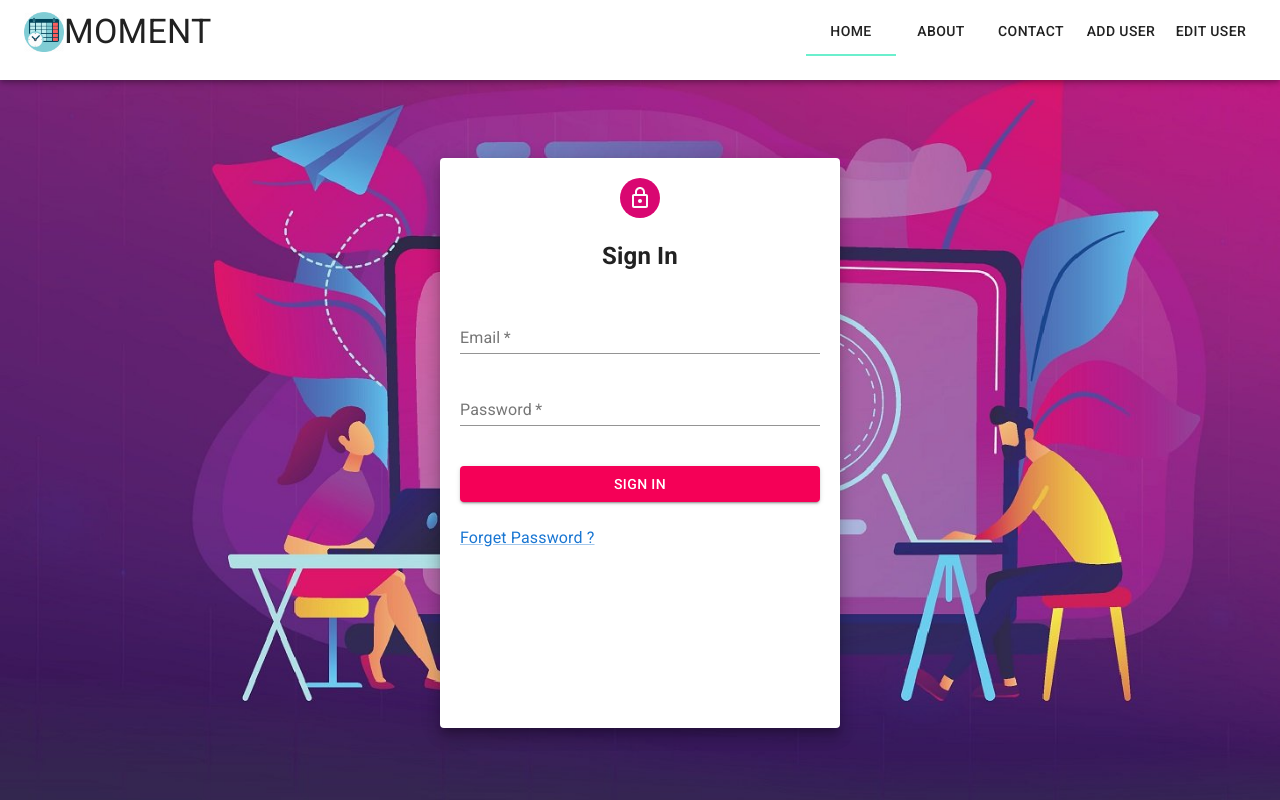
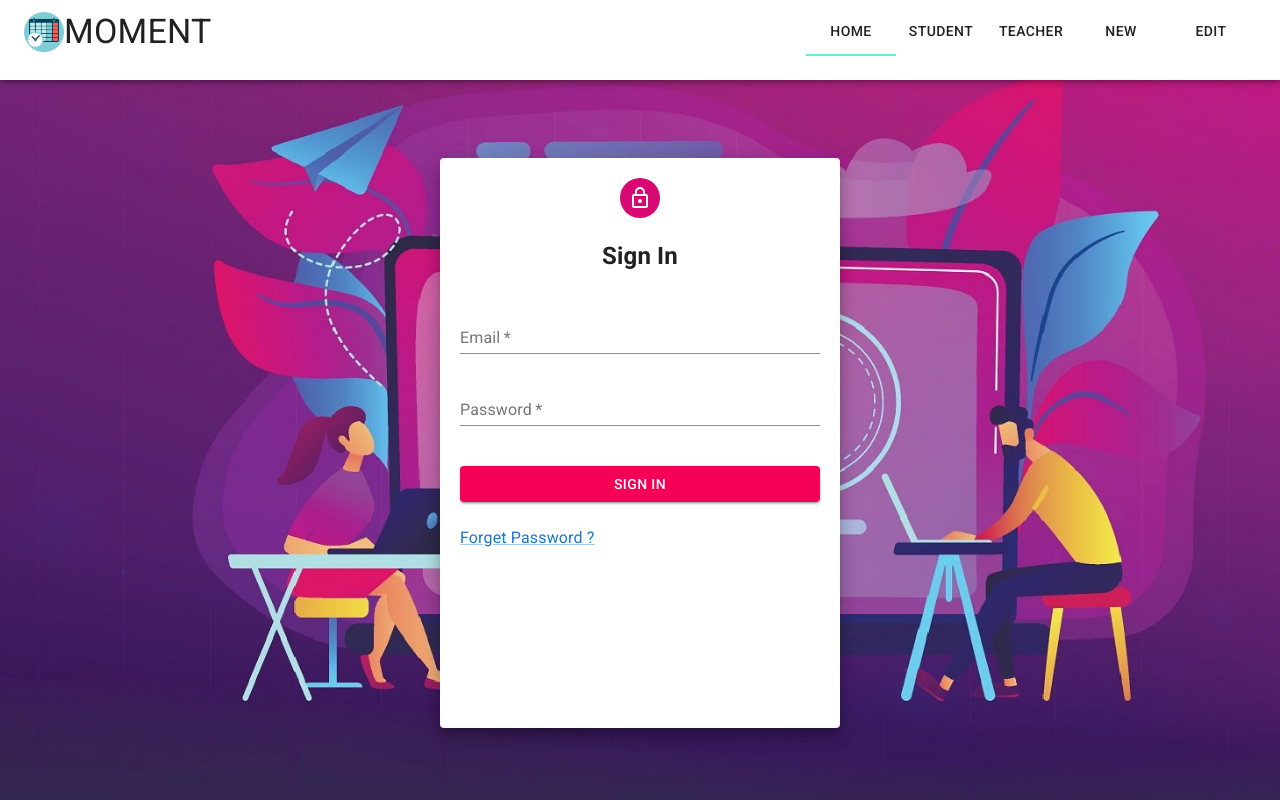
Before and after one commit to OmgaSqud/omega_squad_tss, a React (Create React App) app: page / in a window 1280 px wide. Built offline with nearby package versions, Linux system fonts and the light colour scheme; no server answers.

Commit message:
merged admin views

```diff
--- a/src/shared/Footer.js
+++ b/src/shared/Footer.js
@@ -13,7 +13,7 @@ const Footer = () => {
           color: "white",
           display: "flex",
           alignItems: "center",
-          paddingLeft: "10vw",
+          paddingLeft: "43vw",
         }}
       >
         Designed by Omega_Squad
--- a/src/shared/Navbar.js
+++ b/src/shared/Navbar.js
@@ -55,19 +55,19 @@ const Navbar = () => {
             >
               <LinkTab label="Home" onClick={() => history.push("/")} />
               <LinkTab
-                label="About"
+                label="Student"
                 onClick={() => history.push("/student-view")}
               />
               <LinkTab
-                label="Contact"
+                label="Teacher"
                 onClick={() => history.push("/dashboard")}
               />
               <LinkTab
-                label="Add User"
+                label="New"
                 onClick={() => history.push("/add-user")}
               />
               <LinkTab
-                label="Edit User"
+                label="Edit"
                 onClick={() => history.push("/edit-user")}
               />
             </Tabs>
```
